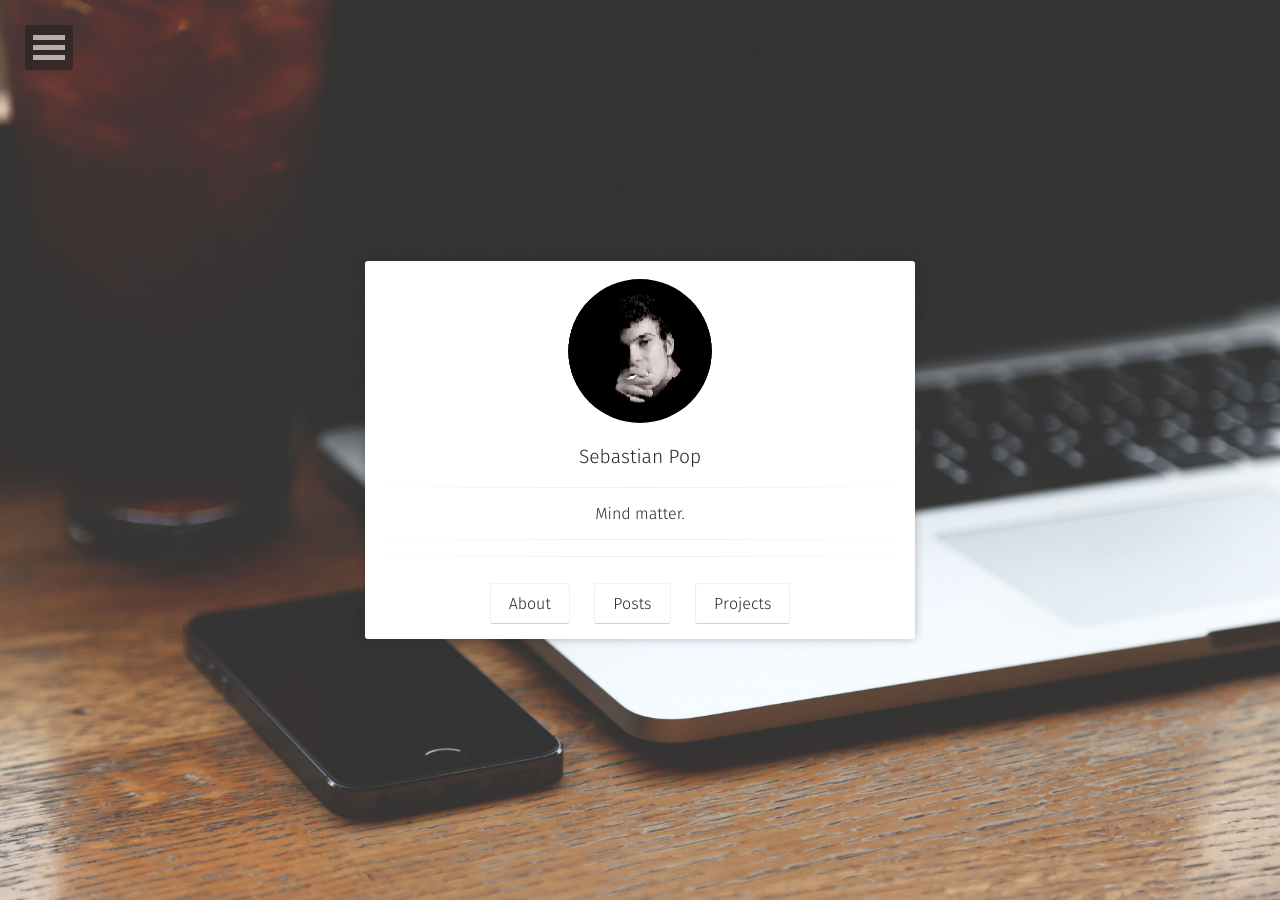
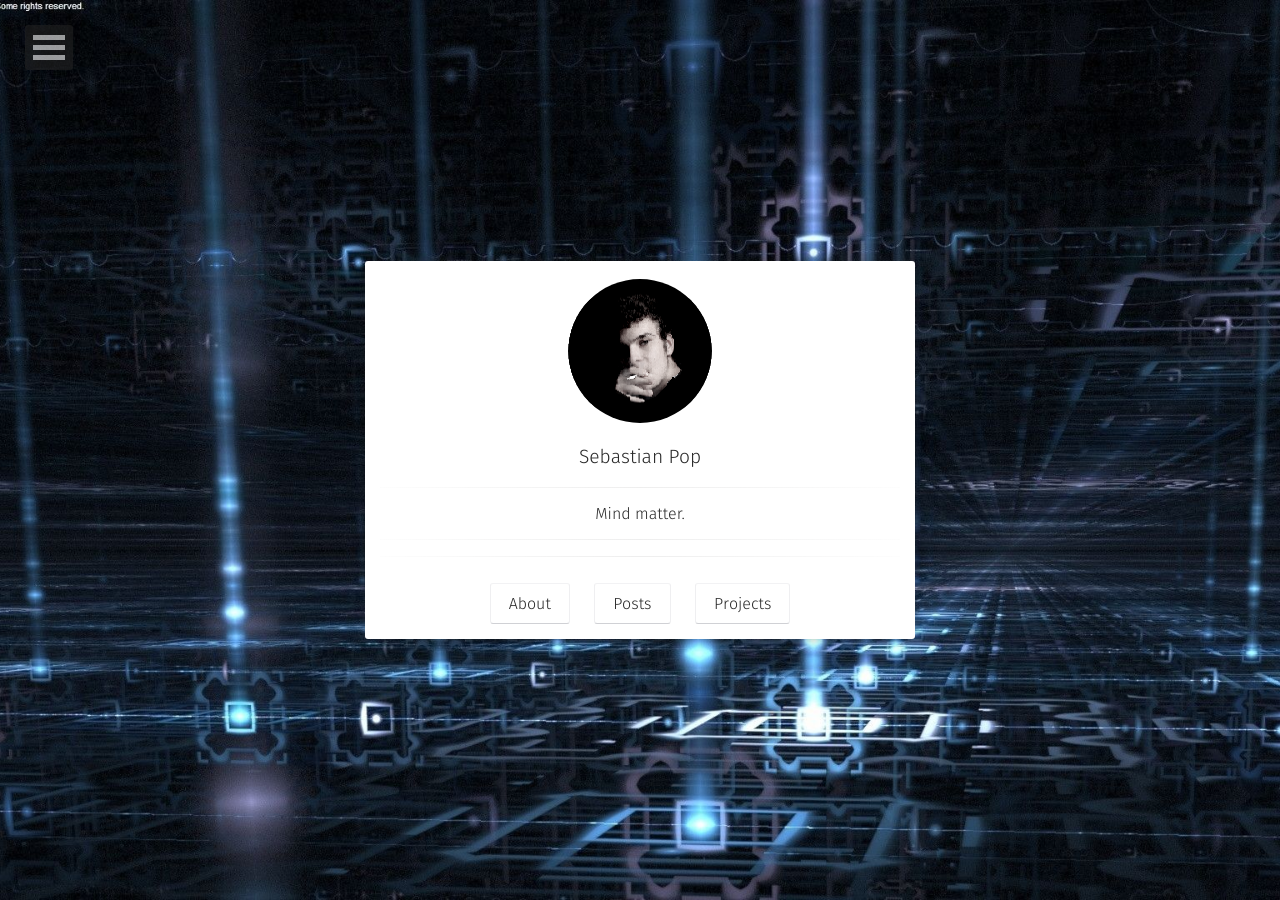
Before and after one commit to SebastianIoanPop/SebastianIoanPop.github.io, a Jekyll site: the page built from index.html, in a window 1280 px wide. Built offline with Jekyll 4.4.1, drawn with Linux system fonts in a browser that asks for light colours; some web fonts are replaced.

Commit message:
Changed wallpaper

```diff
--- a/_config.yml
+++ b/_config.yml
@@ -5,7 +5,7 @@ description:        "This blog has no goal or purpose but hopefully it will buil
 reading_time:       true
 words_per_minute:   200
 logo:               'assets/img/logo.png'
-background:         'assets/img/placeholder-big.jpg'
+background:         'assets/img/wallpaper-for-computer-hd-26.jpg'
 tiled_bg:           false   # Set this true if you want to tile your background image, otherwise it will be covered
 locale:             en_US
 #url:                https://taylantatli.github.io/Moon
```
Also changed, not shown: assets/img/wallpaper-for-computer-hd-26.jpg (added).
